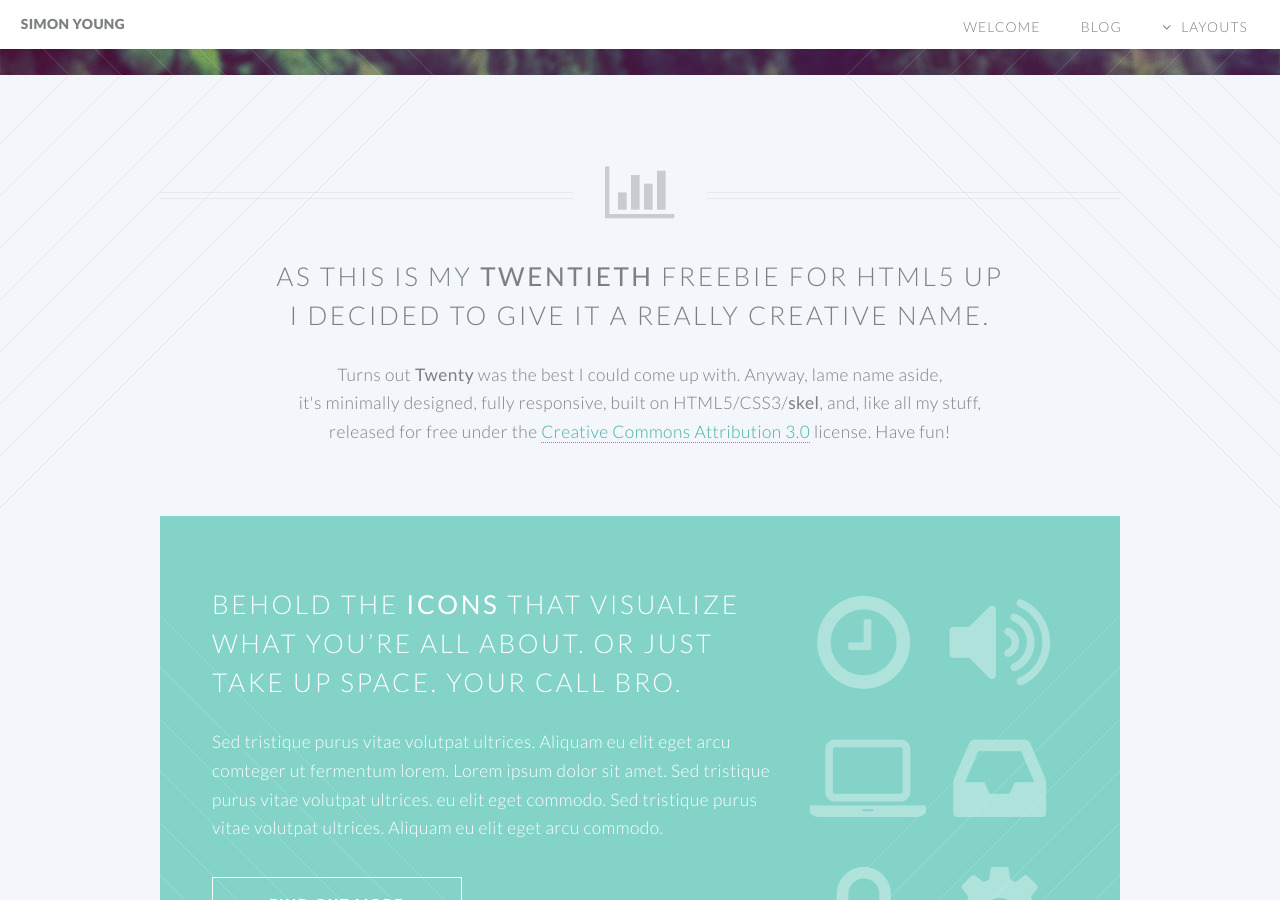
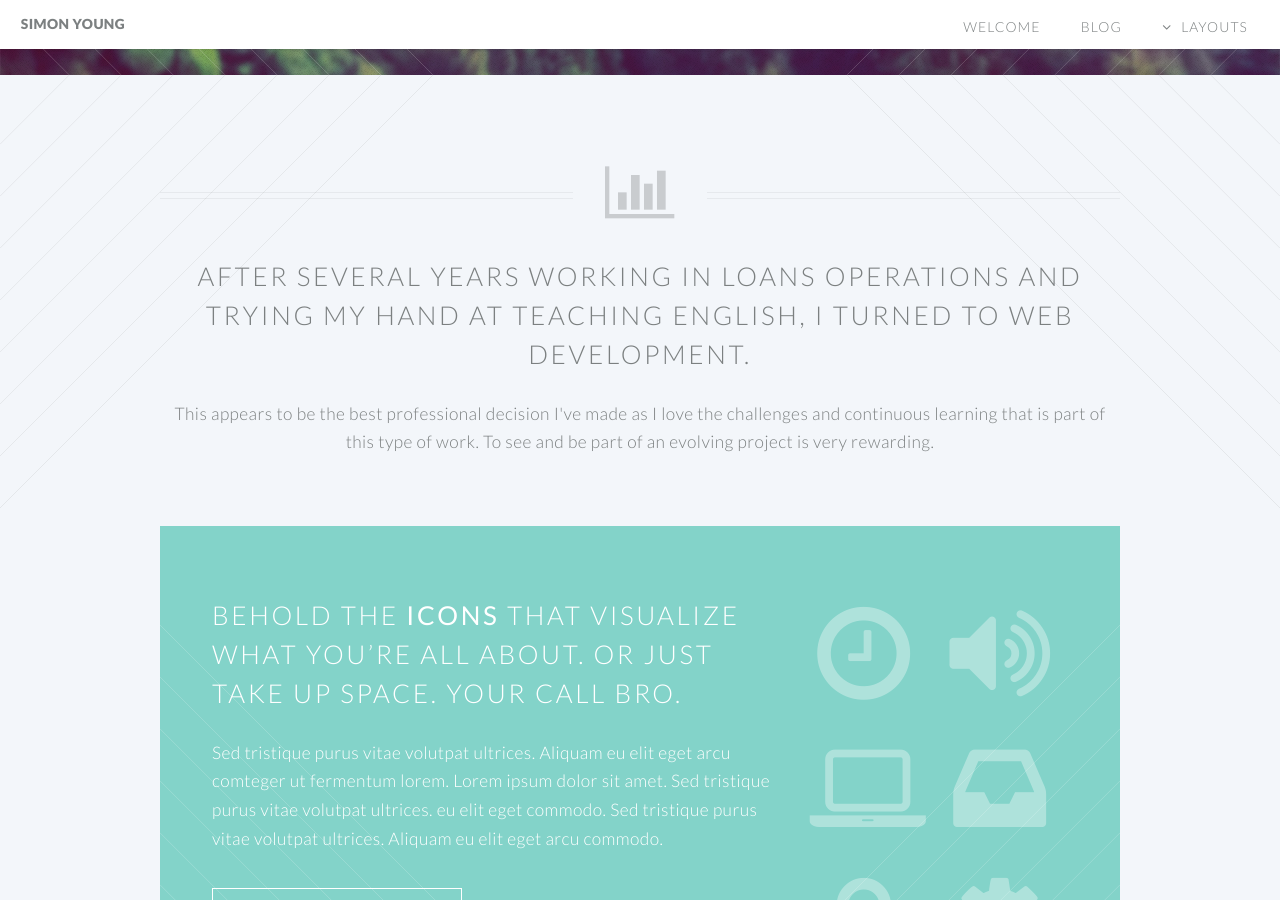
Before and after one commit to siyounguk/siyounguk.github.io, a Jekyll site: the page built from index.html, in a window 1280 px wide and 900 px high, scrolled down 414 px. Built offline with Jekyll 4.4.1, drawn with Linux system fonts in a browser that asks for light colours.

Commit message:
changed text in index

```diff
--- a/index.html
+++ b/index.html
@@ -6,15 +6,8 @@ layout: landing-page
 
 				<header class="special container">
 					<span class="icon fa-bar-chart-o"></span>
-					<h2>As this is my <strong>twentieth</strong> freebie for HTML5 UP
-					<br />
-					I decided to give it a really creative name.</h2>
-					<p>Turns out <strong>Twenty</strong> was the best I could come up with. Anyway, lame name aside,
-					<br />
-					it's minimally designed, fully responsive, built on HTML5/CSS3/<strong>skel</strong>,
-					and, like all my stuff,
-					<br />
-					released for free under the <a href="http://html5up.net/license">Creative Commons Attribution 3.0</a> license. Have fun!</p>
+					<h2> After several years working in Loans Operations and trying my hand at teaching English, I turned to Web Development. </h2>
+					<p>This appears to be the best professional decision I've made as I love the challenges and continuous learning that is part of this type of work. To see and be part of an evolving project is very rewarding.</p>
 				</header>
 
 				<!-- One -->
```
